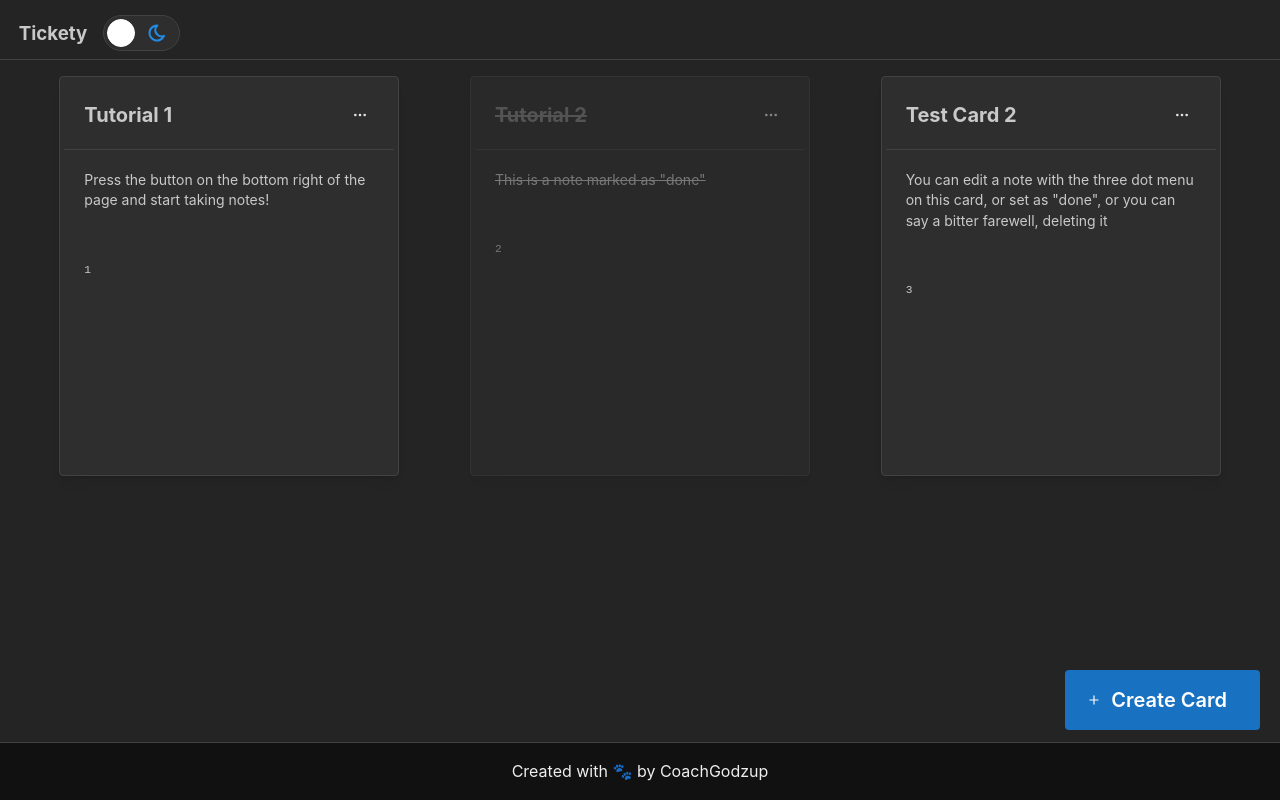
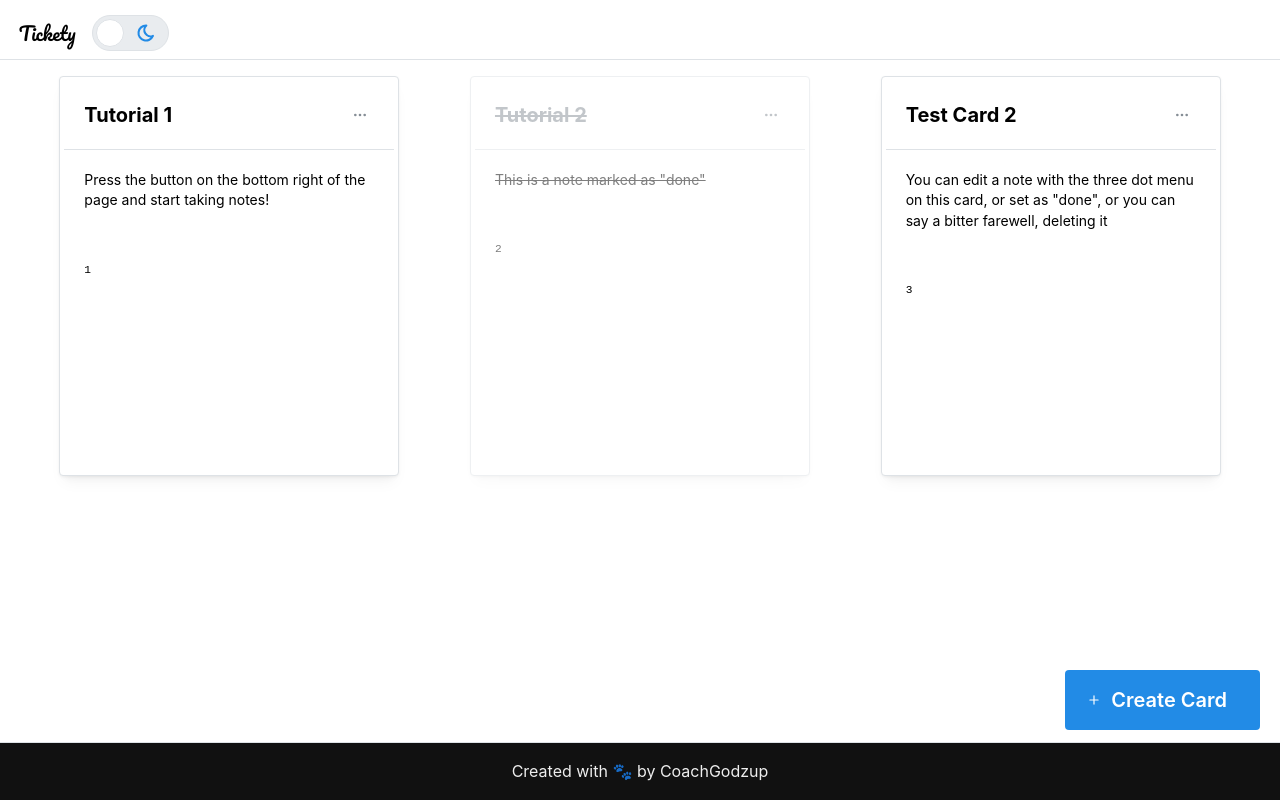
Before and after one commit to CoachGodzup/tickety, a Next.js app: page / in a window 1280 px wide. Built offline with nearby package versions, Linux system fonts and the light colour scheme.

Commit message:
feat(main): Tickety logotype

```diff
--- a/package.json
+++ b/package.json
@@ -15,6 +15,7 @@
     "@mantine/core": "^7.16.1",
     "@mantine/form": "^7.16.1",
     "@mantine/hooks": "^7.16.1",
+    "@next/font": "^14.2.15",
     "@reduxjs/toolkit": "^2.5.0",
     "@tabler/icons-react": "^3.29.0",
     "next": "15.1.6",
--- /dev/null
+++ b/src/app/component/logo/logo.tsx
@@ -0,0 +1,8 @@
+import { Pacifico } from '@next/font/google'
+
+const pacifico = Pacifico({
+    weight: "400",
+    display: "swap"
+  });
+
+export const Logo = () => <h3 style={{ paddingLeft: '1em' }} className={pacifico.className}>Tickety</h3>
--- a/src/app/page.tsx
+++ b/src/app/page.tsx
@@ -7,6 +7,7 @@ import { MyFooter } from './component/footer/MyFooter'
 import CardList from './component/list/cardList'
 import { Creator } from './component/modal/creator/creator'
 import { Providers } from './providers'
+import { Logo } from './component/logo/logo'
 
 const App: React.FC = () => {
   return (
@@ -14,7 +15,7 @@ const App: React.FC = () => {
       <AppShell header={{ height: 60 }} padding="md">
         <AppShell.Header>
           <Group>
-            <h3 style={{ paddingLeft: '1em' }}>Tickety</h3>
+            <Logo />
             <ColorSchemeSwitch></ColorSchemeSwitch>
           </Group>
         </AppShell.Header>
--- a/src/app/providers.tsx
+++ b/src/app/providers.tsx
@@ -13,7 +13,7 @@ const theme = {}
 export function Providers({ children }: { children: React.ReactNode }) {
   return (
     <Provider store={rootStore}>
-      <MantineProvider theme={theme} defaultColorScheme="dark">
+      <MantineProvider theme={theme} defaultColorScheme="auto">
         {children}
       </MantineProvider>
     </Provider>
```
Also changed, not shown: 1 other file (tests, documents, lock files or other folders).
